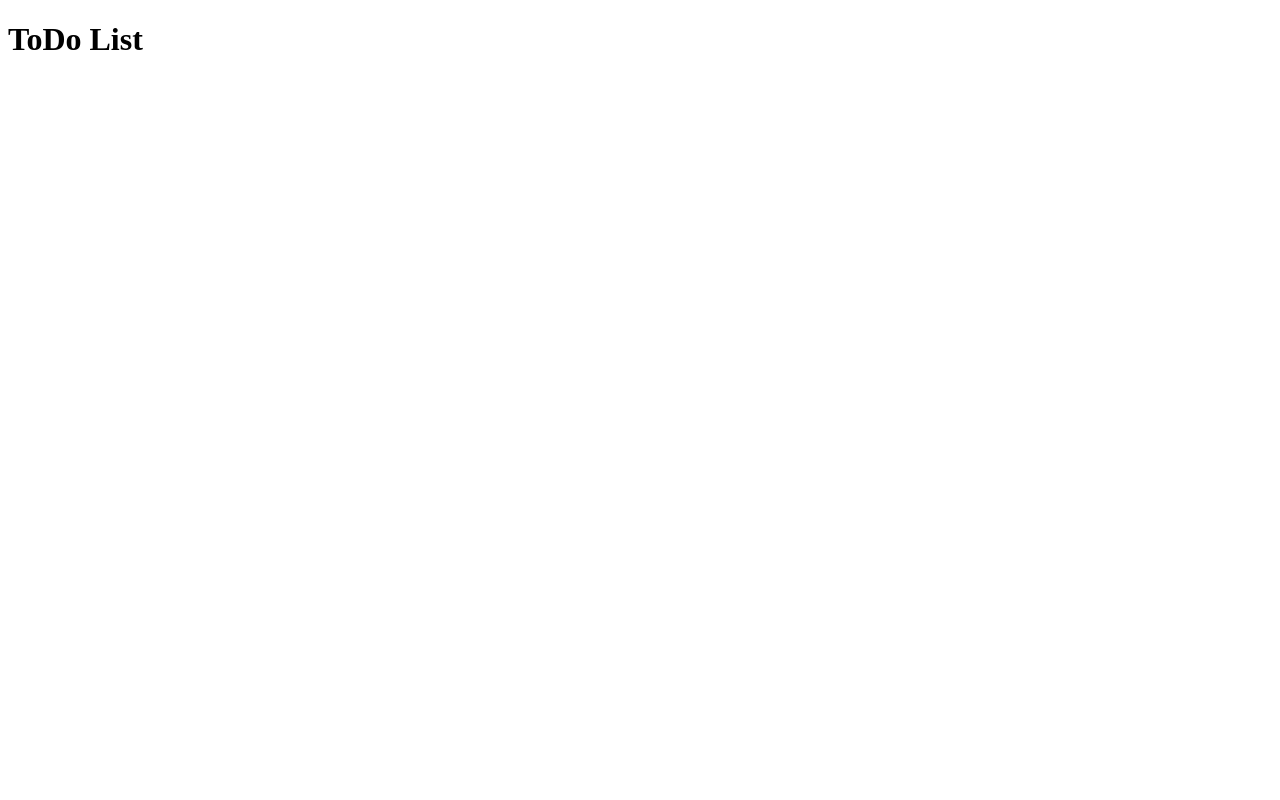
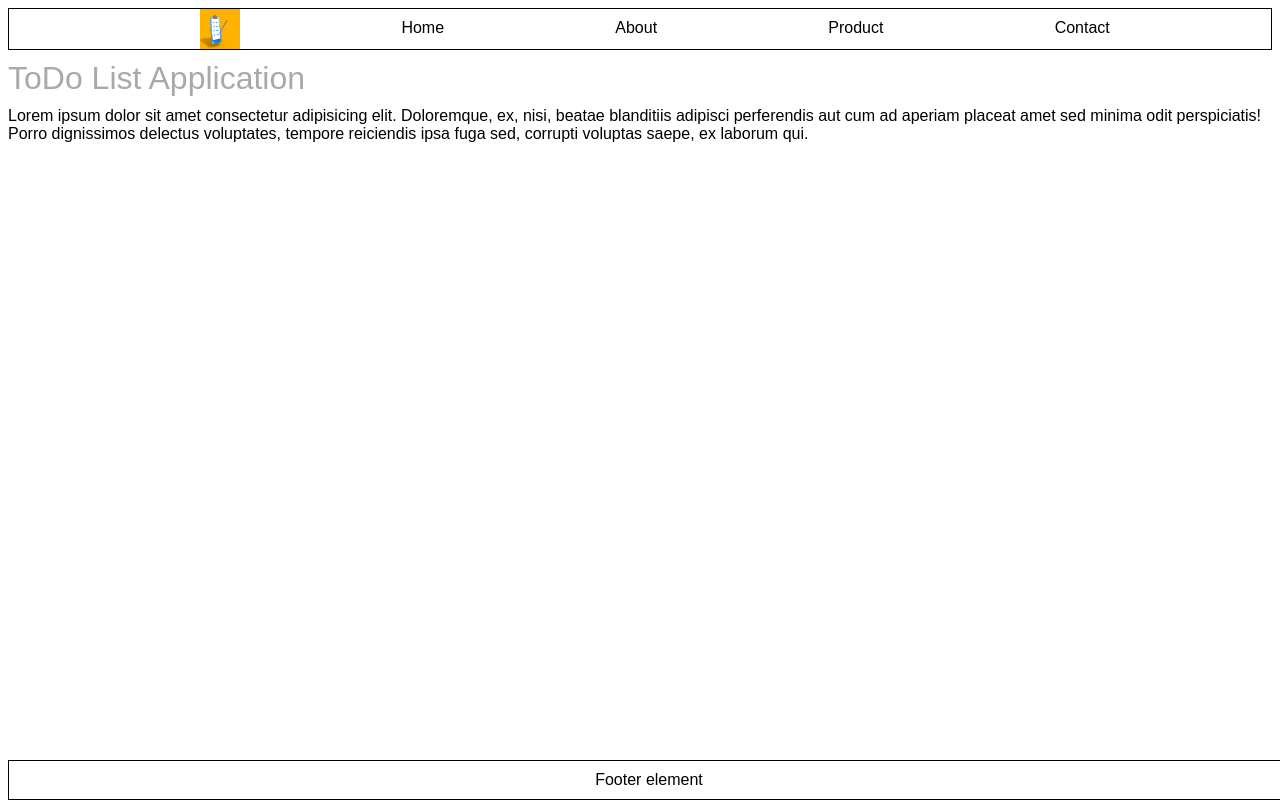
Before and after one commit to Ella-Gotbring/Ella-Gotbring, a plain HTML site: page index.html in a window 1280 px wide. Drawn offline with Linux system fonts and the light colour scheme; a web font is replaced by a local one.

Commit message:
setup all pages
created all the pages, added images, made sure all links in nav words, added flexbox to nav

```diff
--- a/index.html
+++ b/index.html
@@ -11,7 +11,27 @@
 </head>
 
 <body>
-    <h1>ToDo List</h1>
+
+    <nav class="navbar">
+        <ul class="navigation">
+            <img src="assets/lgog.jpeg" alt="logo computer" id="logo">
+            <li> <a href="index.html">Home</a></li>
+            <li> <a href="about.html">About</a></li>
+            <li> <a href="product.html">Product</a></li>
+            <li> <a href="contact.html">Contact</a></li>
+
+        </ul>
+    </nav>
+    <h1>ToDo List Application</h1>
+    <article>
+        <p>Lorem ipsum dolor sit amet consectetur adipisicing elit. Doloremque, ex, nisi, beatae blanditiis adipisci perferendis aut cum ad aperiam placeat amet sed minima odit perspiciatis! Porro dignissimos delectus voluptates, tempore reiciendis ipsa
+            fuga sed, corrupti voluptas saepe, ex laborum qui.</p>
+        <footer id="footer">
+            <p> Footer element</p>
+        </footer>
+    </article>
+
+
     <script src="main.js"></script>
 </body>
 
--- a/style.css
+++ b/style.css
@@ -0,0 +1,56 @@
+@import url('https://fonts.googleapis.com/css2?family=Scheherazade+New&display=swap');
+body {
+    font-family: 'Scheherazade New', sans-serif;
+    color: darkgrey;
+}
+
+h1,
+h2 {
+    font-weight: 400;
+    margin: 10px 0;
+}
+
+p {
+    margin: 10px 0;
+    color: black;
+}
+
+#footer {
+    position: fixed;
+    bottom: 0;
+    border: 1px solid black;
+    width: 100%;
+    text-align: center;
+}
+
+.navbar {
+    border: 1px solid black;
+}
+
+
+/* flexbox to navbar */
+
+.navigation {
+    display: flex;
+    flex-flow: row wrap;
+    justify-content: space-evenly;
+    margin: 0;
+    list-style: none;
+}
+
+.navigation a {
+    display: block;
+    text-decoration: none;
+    padding: 10px;
+    color: black;
+}
+
+.navigation a:hover {
+    background-color: lightblue;
+}
+
+.navigation #logo {
+    display: inline-block;
+    width: 40px;
+    height: 40px;
+}
```
Also changed, not shown: about.html (added, +18 -0 lines), contact.html (added, +17 -0 lines), product.html (added, +17 -0 lines), assets/computer.jpeg (added), assets/lgog.jpeg (added), assets/todo.jpeg (added), 1 other file.
